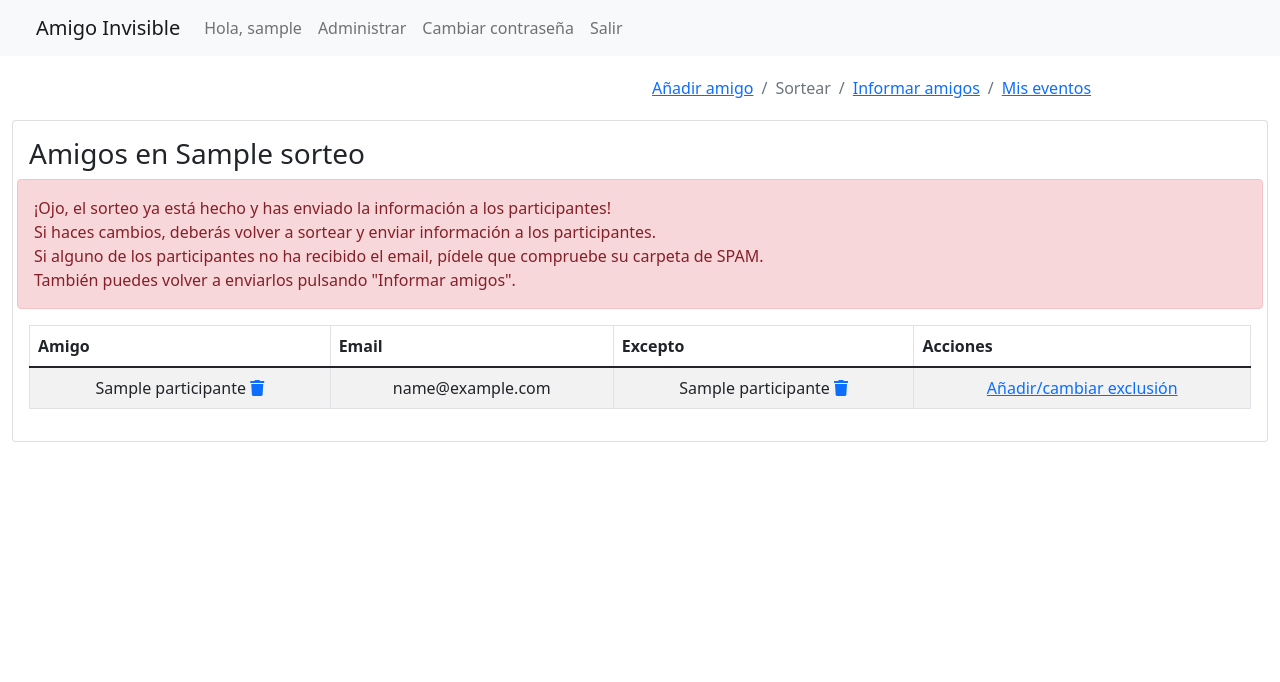
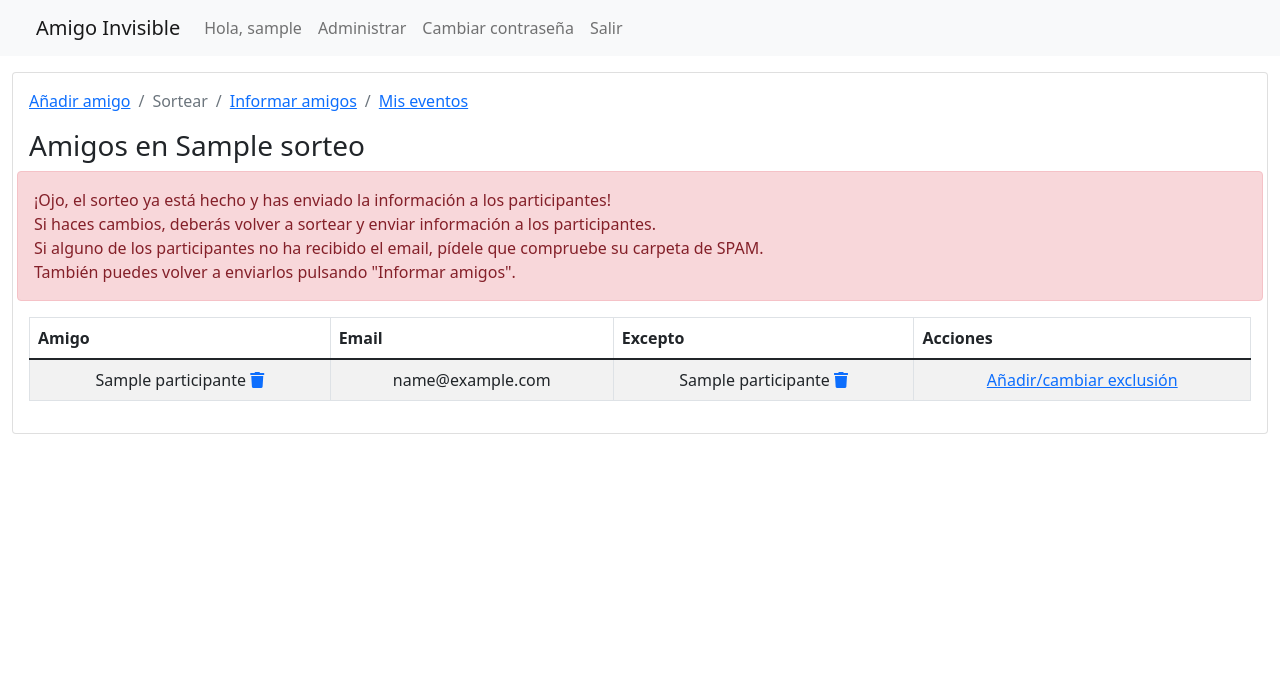
Before and after one commit to mercaderd/AmigoInvisible, a Django app: a page that uses templates/sorteos/detail.html in a window 1280 px wide. Shown: the top 682 px of the page. Run offline with Django 4.2, Linux system fonts and the light colour scheme; a user stored in the database is signed in; tables that the repository leaves empty hold one stand-in row (values such as "Sample post").

Commit message:
Mejoras migas de pan

```diff
--- a/templates/sorteos/detail.html
+++ b/templates/sorteos/detail.html
@@ -2,11 +2,14 @@
 {% load static %}
 
 {% block content %}
-    <div class="container-fluid pt-5 my-1">
+    <div class="container-sm pt-5">
         <div class="row">
-            <div class="col-sm-6">
-            </div>
-            <div class="col-sm-6">
+            <div class="col-lg-12">
+                <div class="card">
+                    <div class="card-body">
+                        <div class="box">
+                            <div class="box-header with-border">
+                                <div class="col-6">
                                     <nav aria-label="breadcrumb">
                                         <ol class="breadcrumb">
                                             <li class="breadcrumb-item"><a href="{% url 'sorteos:participante' sorteo.md5%}">Añadir amigo</a></li>
@@ -21,17 +24,9 @@
                                         </ol>
                                     </nav>
                                 </div>
+                                <div class="col-6">
+                                    <h3 class="box-title"> Amigos en {{sorteo.name}} </h3>
                                 </div>
-    </div><!-- /.container-fluid -->
-
-        <div class="container-sm">
-            <div class="row">
-                <div class="col-lg-12">
-                    <div class="card">
-                        <div class="card-body">
-                            <div class="box">
-                                <div class="box-header with-border">
-                                    <h3 class="box-title"> Amigos en {{sorteo.name}} </h3>
                             </div>
                             <div class="box-body">
                                 <div class="row">
```
Also changed, not shown: templates/sorteos/index.html (+11 -16 lines). Lines whose indentation alone changed are shown as unchanged.
